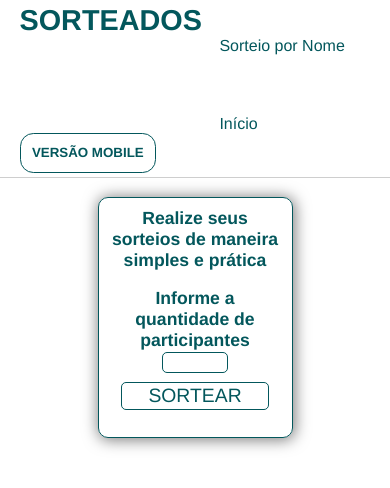
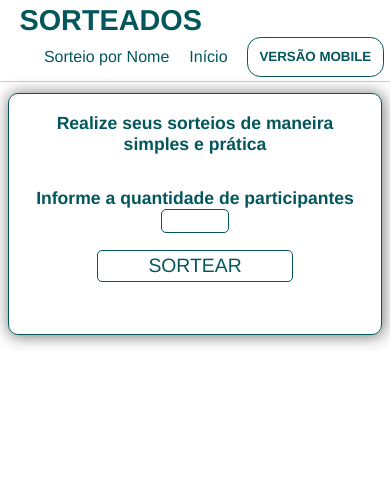
Before and after one commit to jefferson-justino/Sorteados, a plain HTML site: page sorteioNumero.html in a window 390 px wide. Drawn offline with Linux system fonts and the light colour scheme.

Commit message:
adição de responsividade 2

```diff
--- a/nome.css
+++ b/nome.css
@@ -141,6 +141,8 @@ color: red;
   ol{
     padding-left: 0%;
   }
+
+  /* responsividade */
   @media(max-width:1272px){
 
     header nav{
--- a/numero.css
+++ b/numero.css
@@ -113,3 +113,82 @@ color: red;
 
     transition: all .1s ease-in-out 0s;
   }
+/* responsividade */
+  @media(max-width:1272px){
+
+    header nav{
+        padding-left: 36%;
+
+        }
+
+  }
+  @media(max-width:1042px){
+
+    header nav{
+        padding-left: 26%;
+
+        }
+        main{
+            padding-left: 20%;
+            padding-right: 20%;
+            padding-top: 5%;
+            padding-bottom: 5%;
+
+        }
+  }
+  @media(max-width:879px){
+
+    header nav{
+        padding-left: 15%;
+
+        }
+
+  }
+  @media(max-width:736px){
+
+    header nav{
+        padding-left: 5%;
+
+        }
+        main{
+            padding-left: 10%;
+            padding-right: 10%;
+            padding-top: 5%;
+            padding-bottom: 5%;
+
+        }
+  }
+  @media(max-width:616px){
+    header nav{
+        padding-left: 2%;
+
+        }
+
+    ul{
+        display:flex;
+    flex-wrap: wrap;
+     gap: 20px
+    }
+        main{
+            padding-left: 5%;
+            padding-right: 5%;
+            padding-top: 5%;
+            padding-bottom: 5%;
+
+        }
+  }
+  @media(max-width:396px){
+    header nav{
+        padding-left: 1%;
+
+        }
+
+        main{
+            padding-left: 2%;
+            padding-right: 2%;
+            padding-top: 3%;
+            padding-bottom: 5%;
+
+        }
+
+  }
```
